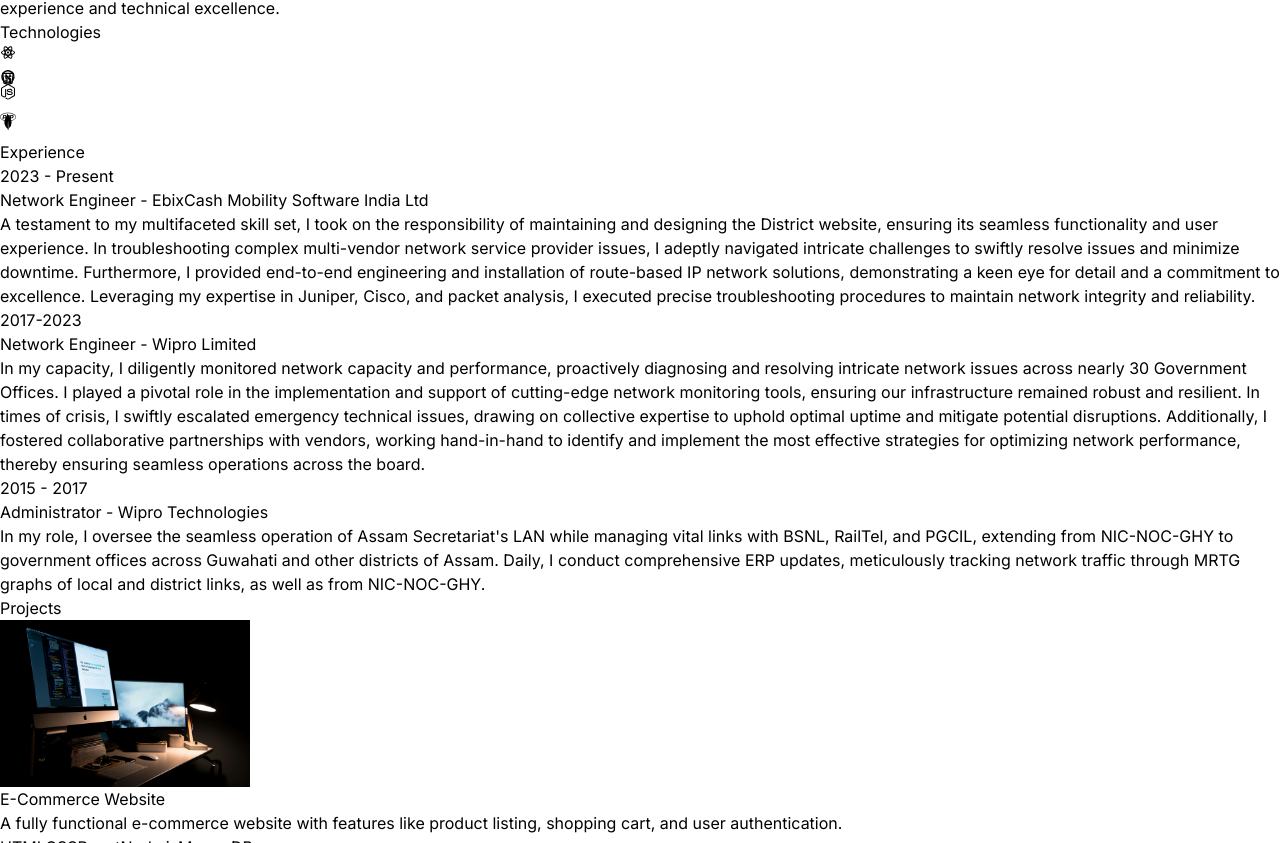
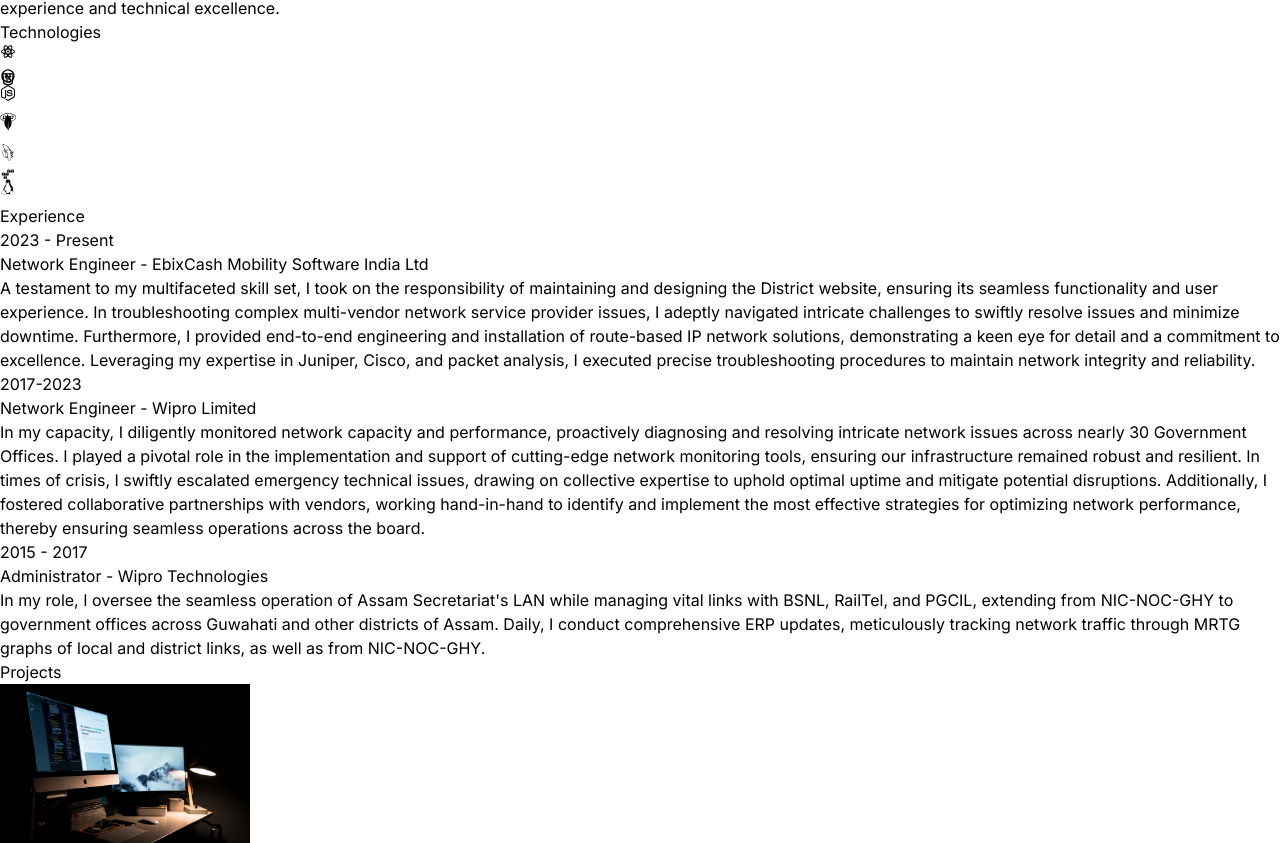
Before and after one commit to jyotirmoy44/React-Animated-Portfolio, a React (Vite) app: page / in a window 1280 px wide. Shown: the part 1818-2661 px from the top of the page. Built offline with nearby package versions, Linux system fonts and the light colour scheme.

Commit message:
Updating technologies.jsx

```diff
--- a/package.json
+++ b/package.json
@@ -13,7 +13,7 @@
     "framer-motion": "^11.2.6",
     "react": "^18.2.0",
     "react-dom": "^18.2.0",
-    "react-icons": "^5.2.1"
+    "react-icons": "^5.3.0"
   },
   "devDependencies": {
     "@types/react": "^18.2.66",
--- a/src/components/Technologies.jsx
+++ b/src/components/Technologies.jsx
@@ -5,6 +5,10 @@ import { TbBrandJavascript } from "react-icons/tb";
 import { FaNodeJs } from "react-icons/fa";
 import { FaPhp } from "react-icons/fa";
 import { SiMongodb } from "react-icons/si";
+import { DiMysql } from 'react-icons/di';
+import { DiPostgresql } from 'react-icons/di';
+import { DiAws } from 'react-icons/di';
+import { DiLinux } from 'react-icons/di';
 import { motion } from 'framer-motion';
 
 const iconVariants= (duration) => ({
@@ -103,6 +107,50 @@ const Technologies = () => {
             <SiMongodb className='text-7xl text-green-500'/>
             </motion.div>
 
+            <motion.div
+            variants={iconVariants(4)}
+            initial="initial"
+            animate="animate"
+            drag
+            dragConstraints={{ left: 0, right: 0, top: 0, bottom: 0 }}
+            dragElastic={0.4}
+            className='rounded-2xl border-4 border-neutral-800 p-4 cursor-grab active:cursor-grabbing'>
+            <DiMysql className='text-7xl text-white-500 bg-gradient-to-r from-[#00758f] to-[#f29111]'/>
+            </motion.div>
+
+            <motion.div
+            variants={iconVariants(6)}
+            initial="initial"
+            animate="animate"
+            drag
+            dragConstraints={{ left: 0, right: 0, top: 0, bottom: 0 }}
+            dragElastic={0.4}
+            className='rounded-2xl border-4 border-neutral-800 p-4 cursor-grab active:cursor-grabbing'>
+            <DiPostgresql className='text-7xl text-white bg-gradient-to-r from-[#336791] to-[#a0c4ff]'/>
+            </motion.div>
+
+            <motion.div
+            variants={iconVariants(2)}
+            initial="initial"
+            animate="animate"
+            drag
+            dragConstraints={{ left: 0, right: 0, top: 0, bottom: 0 }}
+            dragElastic={0.4}
+            className='rounded-2xl border-4 border-neutral-800 p-4 cursor-grab active:cursor-grabbing'>
+            <DiAws className='text-7xl text-white bg-gradient-to-r from-[#FF9900] to-[#FFB84D]'/>
+
+            </motion.div>
+
+            <motion.div
+            variants={iconVariants(6)}
+            initial="initial"
+            animate="animate"
+            drag
+            dragConstraints={{ left: 0, right: 0, top: 0, bottom: 0 }}
+            dragElastic={0.4}
+            className='rounded-2xl border-4 border-neutral-800 p-4 cursor-grab active:cursor-grabbing'>
+            <DiLinux className='text-7xl text-white bg-gradient-to-r from-[#009e4a] to-[#f5f5f5]'/>
+            </motion.div>
             </motion.div>
 
     </div>
```
Also changed, not shown: 1 other file (tests, documents, lock files or other folders). Lines whose indentation alone changed are shown as unchanged.
